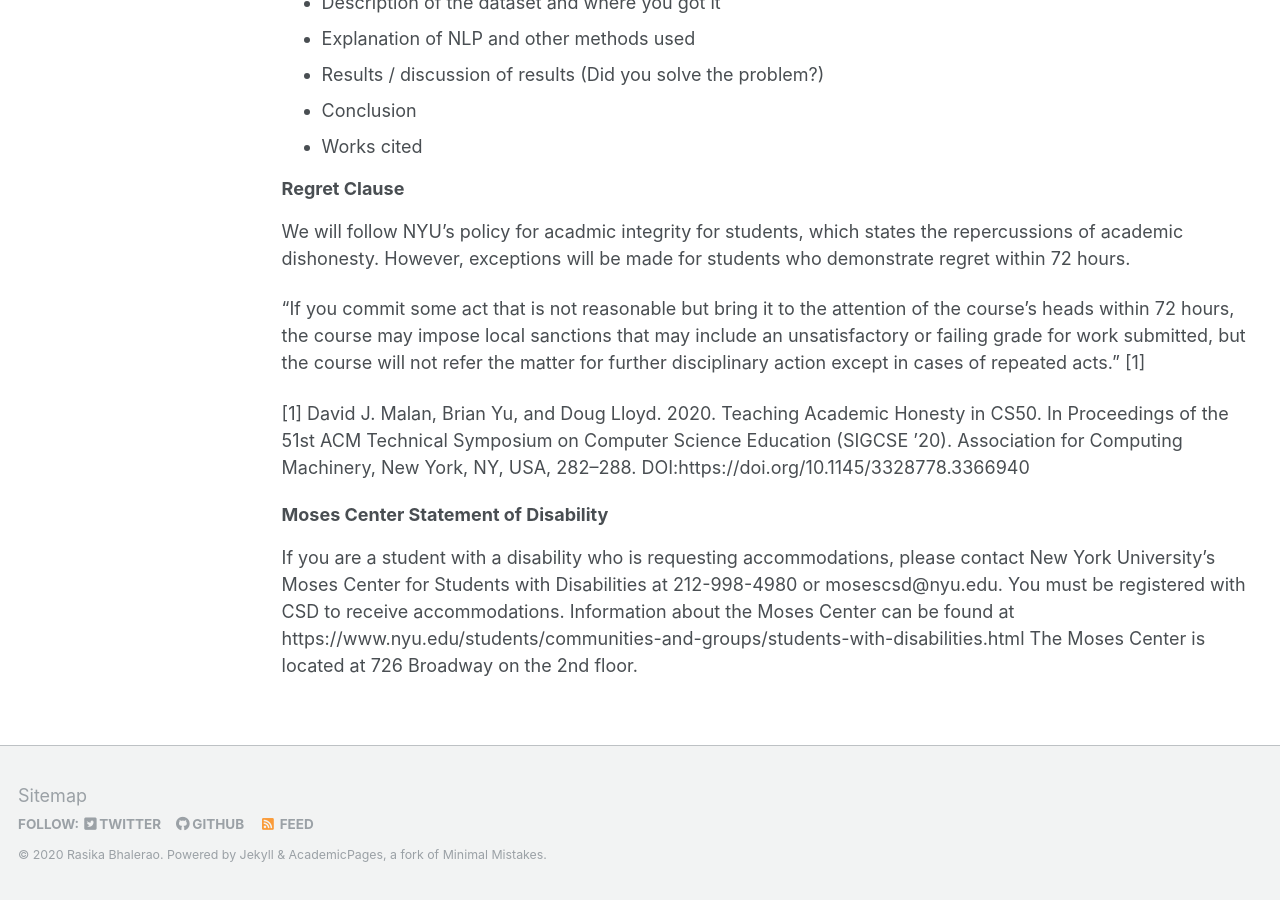
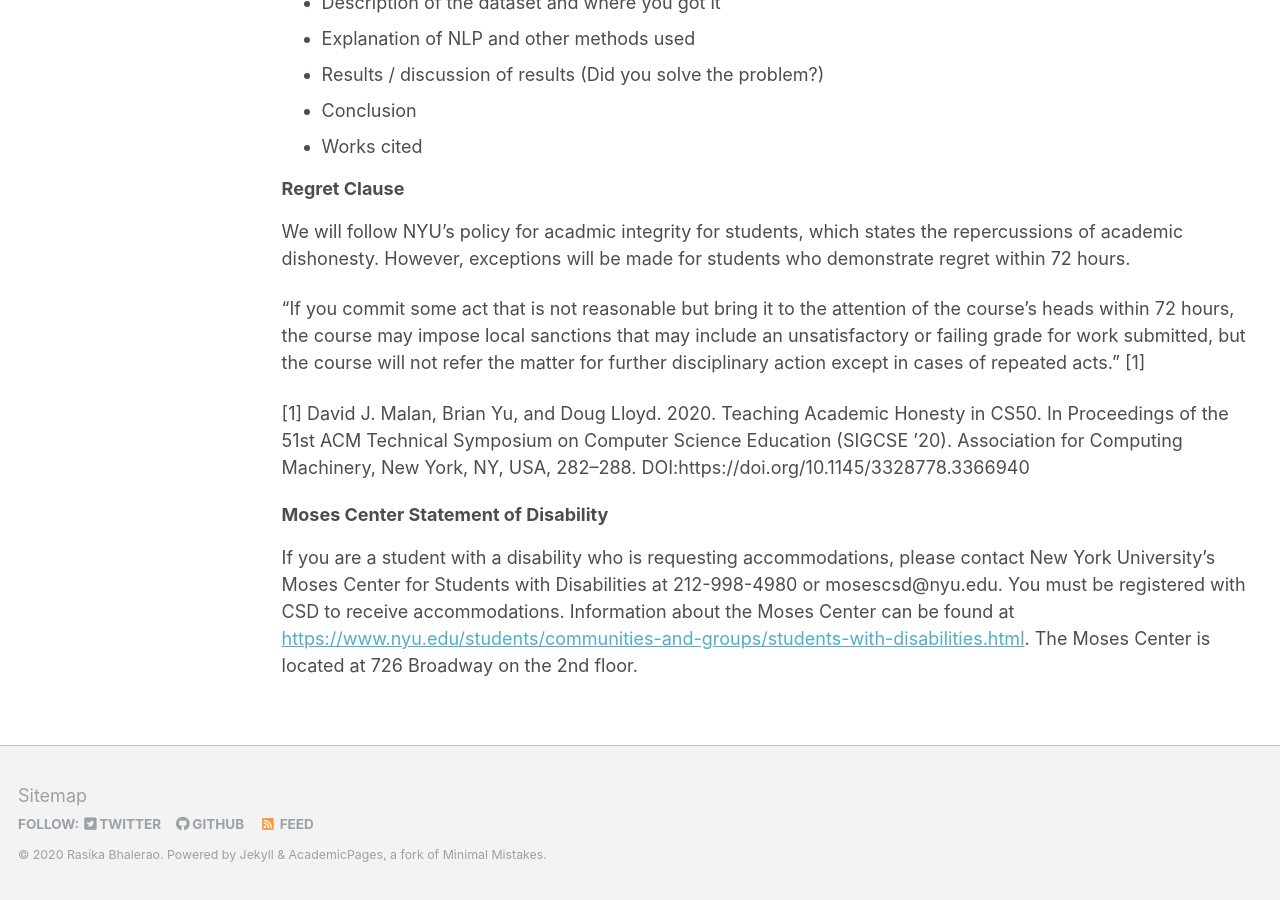
Before and after one commit to rasikabh/rasikabh.github.io, a Jekyll site: the page built from _pages/nlp2020.md, in a window 1280 px wide and 900 px high, scrolled down 3630 px. Built offline with Jekyll 4.4.1, drawn with Linux system fonts in a browser that asks for light colours; some of the changed lines change nothing that is shown.

Commit message:
Update nlp2020.md

```diff
--- a/_pages/nlp2020.md
+++ b/_pages/nlp2020.md
@@ -121,5 +121,5 @@ We will follow NYU's policy for acadmic integrity for students, which states the
 
 
 ### Moses Center Statement of Disability
-If you are a student with a disability who is requesting accommodations, please contact New York University’s Moses Center for Students with Disabilities at 212-998-4980 or mosescsd@nyu.edu.  You must be registered with CSD to receive accommodations.  Information about the Moses Center can be found at https://www.nyu.edu/students/communities-and-groups/students-with-disabilities.html
+If you are a student with a disability who is requesting accommodations, please contact New York University’s Moses Center for Students with Disabilities at 212-998-4980 or mosescsd@nyu.edu.  You must be registered with CSD to receive accommodations.  Information about the Moses Center can be found at [https://www.nyu.edu/students/communities-and-groups/students-with-disabilities.html](https://www.nyu.edu/students/communities-and-groups/students-with-disabilities.html).
 The Moses Center is located at 726 Broadway on the 2nd floor.
```
